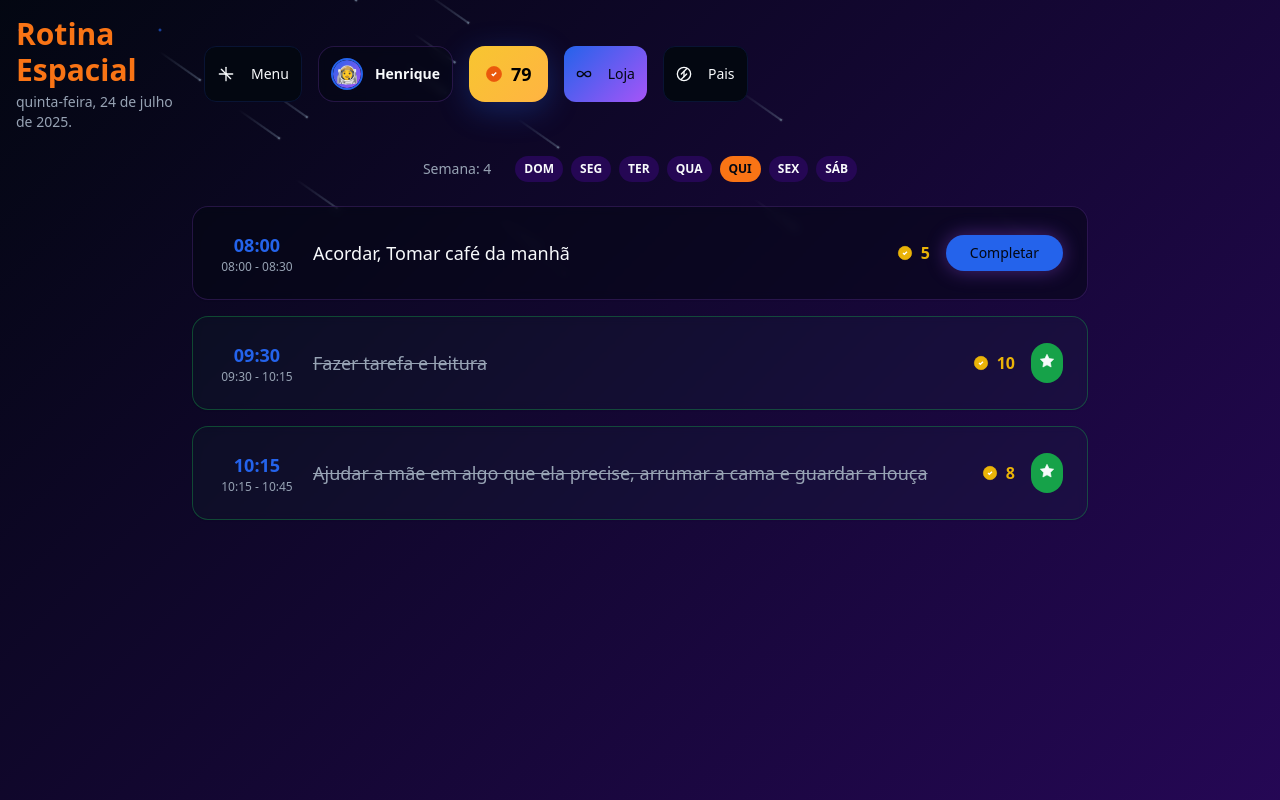
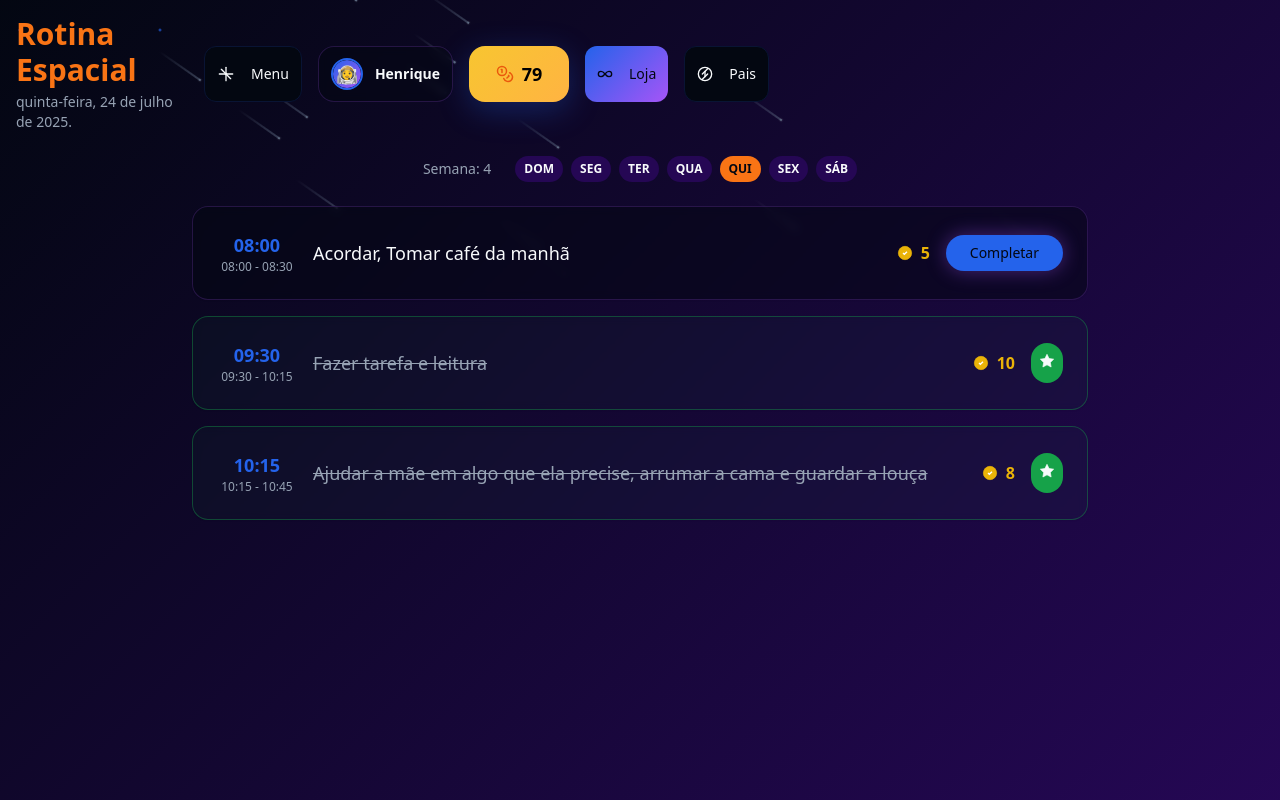
Before and after one commit to luzviva/cosmic-rewards, a React (Vite) app: page / in a window 1280 px wide. Both pictures are taken after a click on the button "Menu". Built offline with nearby package versions, Linux system fonts and the light colour scheme.

Commit message:
Change icon to coin and center card info
Update the child routine view to use a coin icon and center the information within the card.

```diff
--- a/src/components/child/child-routine-view.tsx
+++ b/src/components/child/child-routine-view.tsx
@@ -1,4 +1,5 @@
 import { useState } from "react";
+import { Coins } from "lucide-react";
 import { CosmicBackground } from "@/components/cosmic/cosmic-background";
 import { CosmicIcon } from "@/components/cosmic/cosmic-icon";
 import { Button } from "@/components/ui/button";
@@ -132,8 +133,8 @@ export const ChildRoutineView = ({ onNavigate }: ChildRoutineViewProps = {}) =>
               </div>
 
               {/* Coins */}
-              <div className="flex items-center gap-2 bg-gradient-coins rounded-2xl px-3 py-2 sm:px-4 sm:py-3 shadow-cosmic h-12 sm:h-14">
-                <CosmicIcon type="coin" className="text-orange-600" size={18} />
+              <div className="flex items-center justify-center gap-2 bg-gradient-coins rounded-2xl px-3 py-2 sm:px-4 sm:py-3 shadow-cosmic h-12 sm:h-14 min-w-[80px] sm:min-w-[100px]">
+                <Coins className="text-orange-600" size={18} />
                 <span className="text-base sm:text-lg font-bold text-black">{coins}</span>
               </div>
 
```
